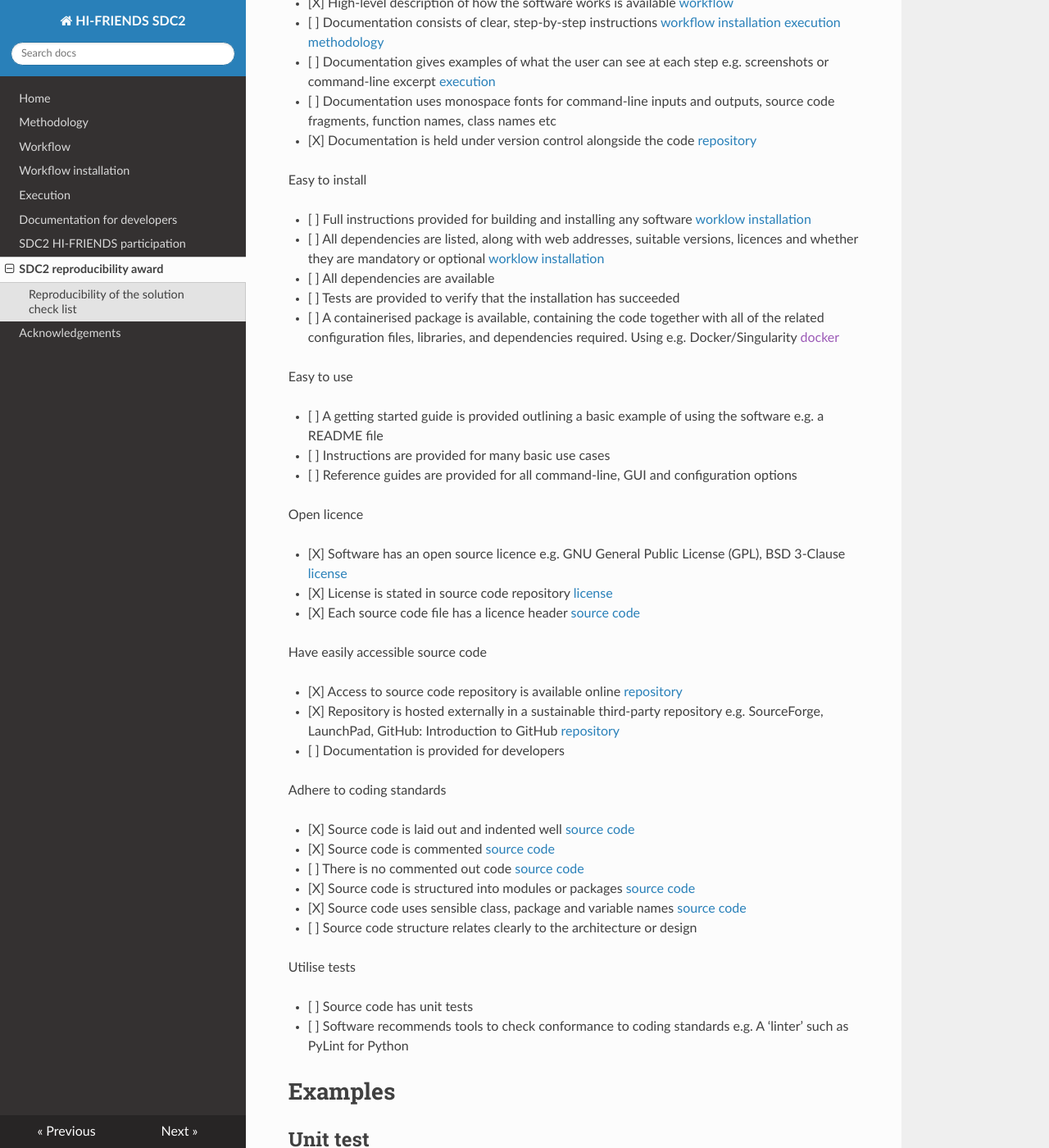
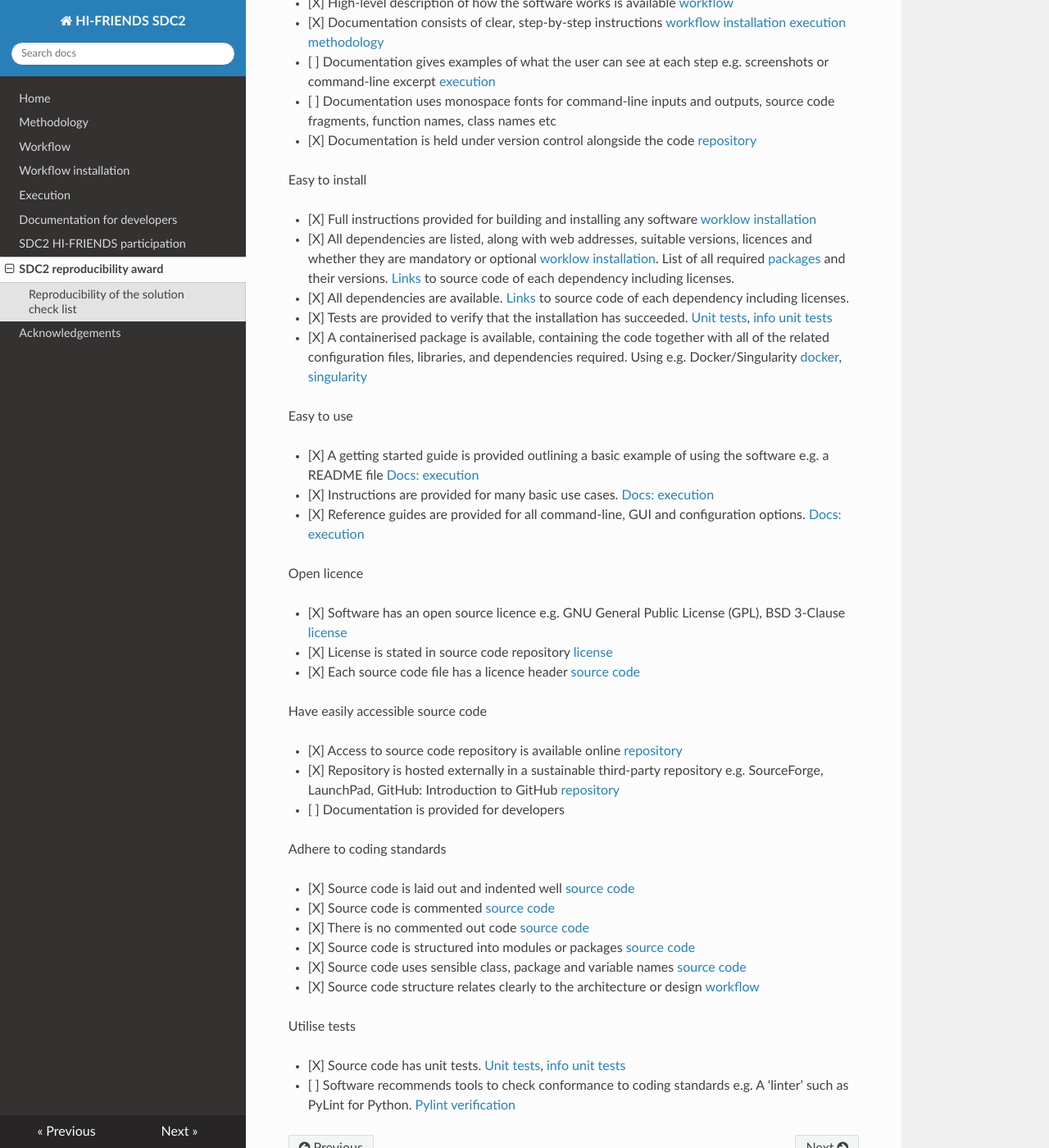
Before and after one commit to HI-FRIENDS-SDC2/hi-friends, an MkDocs documentation site: the page built from docs/reproducibility.md, in a window 1280 px wide and 1400 px high, scrolled down 392 px. Shown: the whole window at 82% size. Built offline with MkDocs 1.6.1, drawn with Linux system fonts in a browser that asks for light colours; nearby versions of some CDN libraries; some of the changed text lies outside the part shown.

Commit message:
Add info to reproducibility and results

````diff
--- a/docs/reproducibility.md
+++ b/docs/reproducibility.md
@@ -10,24 +10,25 @@ Well-documented
 - [X] High-level description of what/who the software is for is available [the HI-FRIENDS solution to the SDC2](https://hi-firends-sdc2.readthedocs.io/en/latest/#the-hi-friends-solution-to-the-sdc2)
 - [X] High-level description of what the software does is available [software general description](https://hi-firends-sdc2.readthedocs.io/en/latest/#workflow-general-description)
 - [X] High-level description of how the software works is available [workflow](https://hi-friends-sdc2.readthedocs.io/en/latest/workflow/)
-- [ ] Documentation consists of clear, step-by-step instructions [workflow installation](https://hi-firends-sdc2.readthedocs.io/en/latest/installation/) [execution](https://hi-firends-sdc2.readthedocs.io/en/latest/execution/) [methodology](https://hi-firends-sdc2.readthedocs.io/en/latest/methodology/)
+- [X] Documentation consists of clear, step-by-step instructions [workflow installation](https://hi-firends-sdc2.readthedocs.io/en/latest/installation/) [execution](https://hi-firends-sdc2.readthedocs.io/en/latest/execution/) [methodology](https://hi-firends-sdc2.readthedocs.io/en/latest/methodology/)
 - [ ] Documentation gives examples of what the user can see at each step e.g. screenshots or command-line excerpt [execution](https://hi-firends-sdc2.readthedocs.io/en/latest/execution/)
 - [ ] Documentation uses monospace fonts for command-line inputs and outputs, source code fragments, function names, class names etc
 - [X] Documentation is held under version control alongside the code [repository](https://github.com/HI-FRIENDS-SDC2/hi-friends)
 
 Easy to install
 
-- [ ] Full instructions provided for building and installing any software [worklow installation]((https://hi-firends-sdc2.readthedocs.io/en/latest/installation/))
-- [ ] All dependencies are listed, along with web addresses, suitable versions, licences and whether they are mandatory or optional  [worklow installation]((https://hi-firends-sdc2.readthedocs.io/en/latest/installation/))
-- [ ] All dependencies are available
-- [ ] Tests are provided to verify that the installation has succeeded []()
-- [ ] A containerised package is available, containing the code together with all of the related configuration files, libraries, and dependencies required. Using e.g. Docker/Singularity [docker]()
+- [X] Full instructions provided for building and installing any software [worklow installation](https://hi-firends-sdc2.readthedocs.io/en/latest/installation/)
+- [X] All dependencies are listed, along with web addresses, suitable versions, licences and whether they are mandatory or optional  [worklow installation]((https://hi-firends-sdc2.readthedocs.io/en/latest/installation/)). List of all required [packages](materials/all_dependencies.txt) and their versions. [Links](materials/all_links.txt) to source code of each dependency including licenses.
+- [X] All dependencies are available. [Links](materials/all_links.txt) to source code of each dependency including licenses.
+- [X] Tests are provided to verify that the installation has succeeded. [Unit tests](https://github.com/HI-FRIENDS-SDC2/hi-friends/tree/master/.tests/unit), [info unit tests](https://hi-firends-sdc2.readthedocs.io/en/latest/methodology/unit-tests)
+- [X] A containerised package is available, containing the code together with all of the related configuration files, libraries, and dependencies required. Using e.g. Docker/Singularity [docker](https://github.com/HI-FRIENDS-SDC2/hi-friends/blob/master/deploy.docker), [singularity](https://github.com/HI-FRIENDS-SDC2/hi-friends/blob/master/deploy.singularity)
 
 Easy to use
 
-- [ ] A getting started guide is provided outlining a basic example of using the software e.g. a README file
-- [ ] Instructions are provided for many basic use cases
-- [ ] Reference guides are provided for all command-line, GUI and configuration options
+- [X] A getting started guide is provided outlining a basic example of using the software e.g. a README file [Docs: execution](https://hi-firends-sdc2.readthedocs.io/en/latest/installation/)
+- [X] Instructions are provided for many basic use cases. [Docs: execution](https://hi-firends-sdc2.readthedocs.io/en/latest/installation/)
+- [X] Reference guides are provided for all command-line, GUI and configuration options. [Docs: execution](https://hi-firends-sdc2.readthedocs.io/en/latest/installation/)
+
 
 Open licence
 
@@ -45,36 +46,12 @@ Adhere to coding standards
 
 - [X] Source code is laid out and indented well [source code](https://github.com/HI-FRIENDS-SDC2/hi-friends/tree/master/workflow/scripts)
 - [X] Source code is commented [source code](https://github.com/HI-FRIENDS-SDC2/hi-friends/tree/master/workflow/scripts)
-- [ ] There is no commented out code [source code](https://github.com/HI-FRIENDS-SDC2/hi-friends/tree/master/workflow/scripts)
+- [X] There is no commented out code [source code](https://github.com/HI-FRIENDS-SDC2/hi-friends/tree/master/workflow/scripts)
 - [X] Source code is structured into modules or packages [source code](https://github.com/HI-FRIENDS-SDC2/hi-friends/tree/master/workflow/scripts)
 - [X] Source code uses sensible class, package and variable names [source code](https://github.com/HI-FRIENDS-SDC2/hi-friends/tree/master/workflow/scripts)
-- [ ] Source code structure relates clearly to the architecture or design
+- [X] Source code structure relates clearly to the architecture or design [workflow](https://hi-friends-sdc2.readthedocs.io/en/latest/workflow/workflow-file-structure)
 
 Utilise tests
 
-- [ ] Source code has unit tests
-- [ ] Software recommends tools to check conformance to coding standards e.g. A ‘linter’ such as PyLint for Python
-
-
-
-# Examples
-
-## Unit test
-The unit tests in the repository verify that the output from the different workflow rules match byte by byte with the outputs expected by the workflow on a small test example. We executed the tests on [myBinder](https://mybinder.org/), which automatically installs all the dependencies. We run this single command and obtained the following output:
-```
-jovyan@jupyter-hi-2dfriends-2dsdc2-2dhi-2dfriends-2dfsc1x4x2:~$ python -m pytest .tests/unit/
-===================================================================================================== test session starts =====================================================================================================
-platform linux -- Python 3.9.6, pytest-6.2.4, py-1.10.0, pluggy-0.13.1
-rootdir: /home/jovyan
-plugins: anyio-2.2.0
-collected 6 items
-
-.tests/unit/test_all.py .                                                                                                                                                                                               [ 16%]
-.tests/unit/test_concatenate_catalogs.py .                                                                                                                                                                              [ 33%]
-.tests/unit/test_define_chunks.py .                                                                                                                                                                                     [ 50%]
-.tests/unit/test_final_catalog.py .                                                                                                                                                                                     [ 66%]
-.tests/unit/test_run_sofia.py .                                                                                                                                                                                         [ 83%]
-.tests/unit/test_sofia2cat.py .                                                                                                                                                                                         [100%]
-
-================================================================================================ 6 passed in 206.24s (0:03:26) ================================================================================================
-```
+- [X] Source code has unit tests. [Unit tests](https://github.com/HI-FRIENDS-SDC2/hi-friends/tree/master/.tests/unit), [info unit tests](https://hi-firends-sdc2.readthedocs.io/en/latest/methodology/unit-tests)
+- [ ] Software recommends tools to check conformance to coding standards e.g. A ‘linter’ such as PyLint for Python. [Pylint verification](https://hi-firends-sdc2.readthedocs.io/en/latest/methodology/check-conformance-to-coding-standards)
````
Also changed, not shown: docs/results.md (+4 -1 lines).
